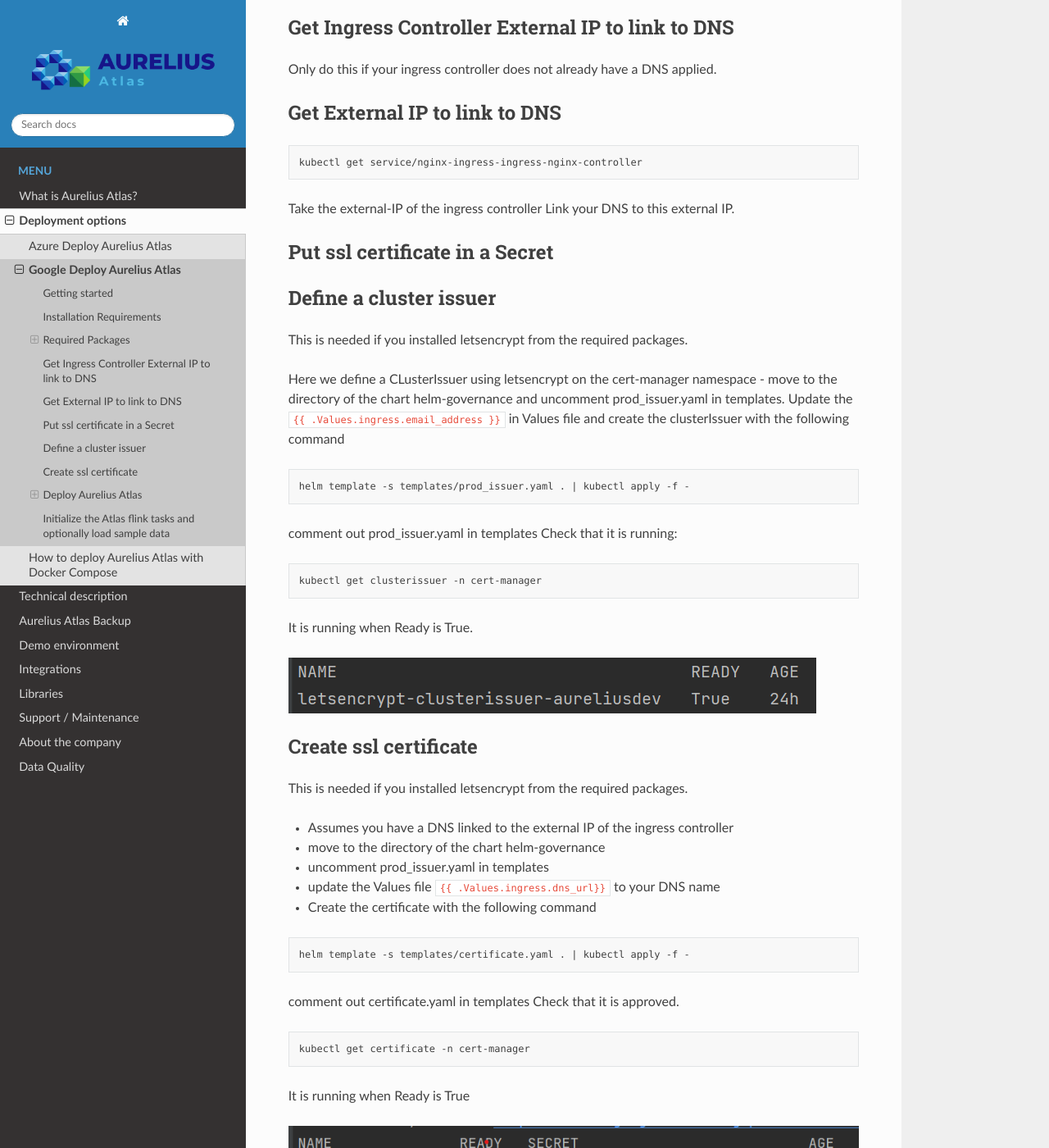
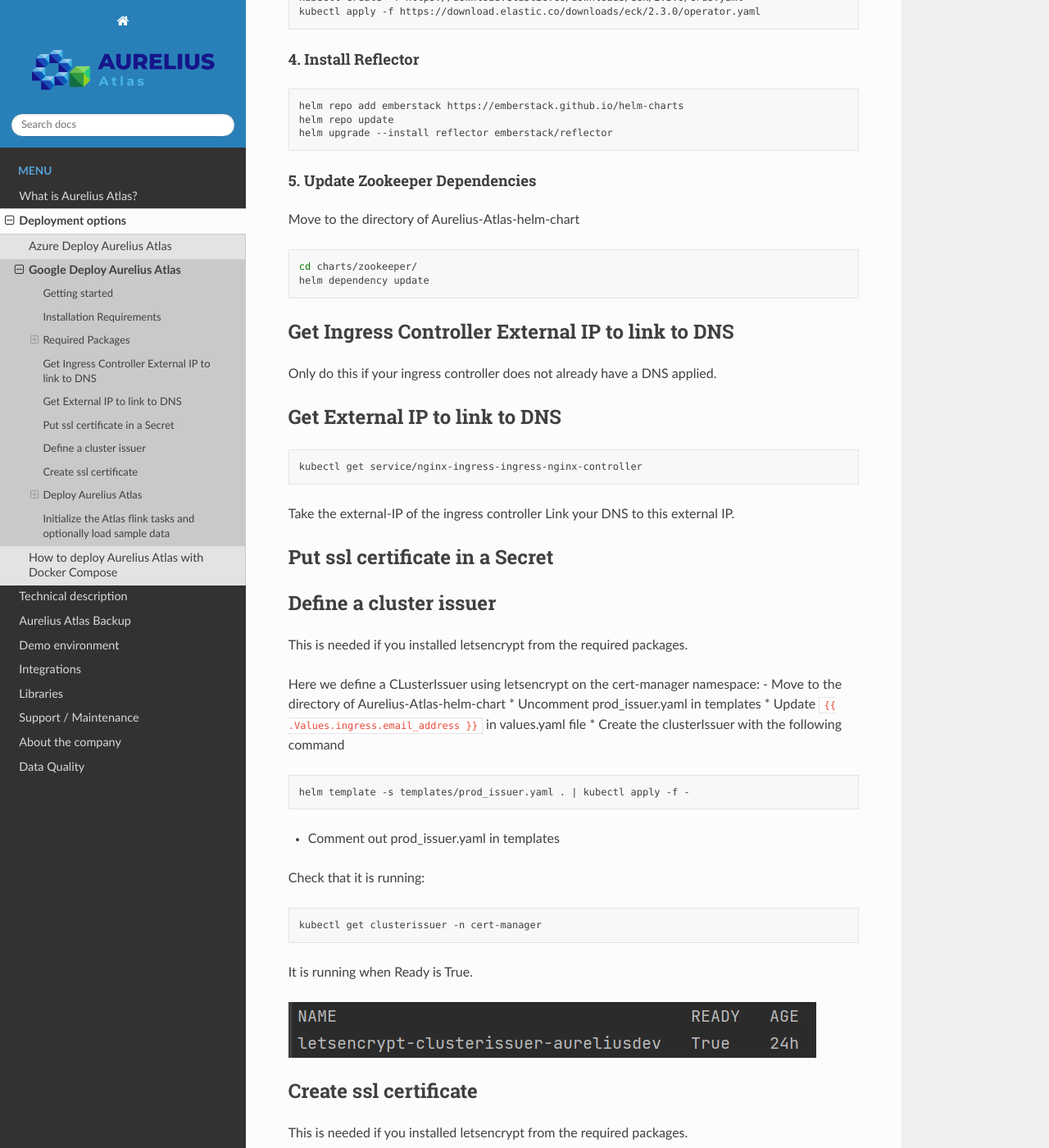
Before and after one commit to aureliusenterprise/doc_technical_manual, a Sphinx documentation site: the page built from DOc/docs/source/Options/Deployment/helm_google_deployment.rst, in a window 1280 px wide and 1400 px high, scrolled down 2031 px. Shown: the whole window at 82% size. Built offline with Sphinx 7.4.7 and the Read the Docs theme 2.0.0, drawn with Linux system fonts in a browser that asks for light colours; pages that are not in the unit, such as notebooks, are missing from menus; some of the changed text lies outside the part shown.

Commit message:
Google Cloud deployment Manual
- Updated the deployment manual to match the version in Aurelius-Atlas-helm-chart

```diff
--- a/DOc/docs/source/Options/Deployment/helm_google_deployment.rst
+++ b/DOc/docs/source/Options/Deployment/helm_google_deployment.rst
@@ -19,7 +19,7 @@
 -------------------------
 
 This installation assumes that you have:
-- a kubernetes cluster running with 2 Node of CPU 4 and 16GB
+- A kubernetes cluster running with 2 Node of CPU 4 and 16GB
 
 - Gcloud Cli installed
 
@@ -28,6 +28,8 @@
 - kubectl installed and linked to Gcloud Cli
 
   - `gcloud linked <https://cloud.google.com/kubernetes-engine/docs/how-to/cluster-access-for-kubectl#gcloud>`__
+
+- Helm installed locally
 
 - A DomainName
 
@@ -55,6 +57,8 @@
    - Used to reflect secrets across namespaces
    - Used in demo to share the DNS certificate to different namespace
 
+- Zookeeper
+
 The steps on how to install the required packages
 ~~~~~~~~~~~~~~~~~~~~~~~~~~~~~~~~~~~~~~~~~~~~~~~~~
 
@@ -70,7 +74,14 @@
 
    helm repo add jetstack https://charts.jetstack.io
    helm repo update
-   helm install  cert-manager jetstack/cert-manager   --namespace cert-manager   --create-namespace   --version v1.9.1 --set installCRDs=true
+   helm install  cert-manager jetstack/cert-manager   --namespace cert-manager   --create-namespace   --version v1.9.1   --set installCRDs=true   --set   global.leaderElection.namespace=cert-manager
+
+- It is successful when the output is like this:
+
+.. code:: bash
+
+   NOTES:
+   cert-manager v1.91 has been deployed successfully
 
 2. Install Ingress Nginx Controller
 '''''''''''''''''''''''''''''''''''
@@ -100,11 +111,20 @@
    helm repo update
    helm upgrade --install reflector emberstack/reflector
 
+5. Update Zookeeper Dependencies
+''''''''''''''''''''''''''''''''
+
+Move to the directory of Aurelius-Atlas-helm-chart
+
+.. code:: bash
+
+   cd charts/zookeeper/
+   helm dependency update
+
 Get Ingress Controller External IP to link to DNS
 -------------------------------------------------
 
-Only do this if your ingress controller does not already have a DNS
-applied.
+Only do this if your ingress controller does not already have a DNS applied.
 
 Get External IP to link to DNS
 ------------------------------
@@ -123,17 +143,19 @@
 
 This is needed if you installed letsencrypt from the required packages.
 
-Here we define a CLusterIssuer using letsencrypt on the cert-manager
-namespace - move to the directory of the chart helm-governance and
-uncomment prod_issuer.yaml in templates. Update the
-``{{ .Values.ingress.email_address }}`` in Values file and create the
-clusterIssuer with the following command
+Here we define a CLusterIssuer using letsencrypt on the cert-manager namespace:
+- Move to the directory of Aurelius-Atlas-helm-chart
+* Uncomment prod_issuer.yaml in templates
+* Update ``{{ .Values.ingress.email_address }}`` in values.yaml file
+* Create the clusterIssuer with the following command
 
 .. code:: bash
 
    helm template -s templates/prod_issuer.yaml . | kubectl apply -f -
 
-comment out prod_issuer.yaml in templates Check that it is running:
+* Comment out prod_issuer.yaml in templates
+
+Check that it is running:
 
 .. code:: bash
 
@@ -148,25 +170,25 @@
 
 This is needed if you installed letsencrypt from the required packages.
 
--  Assumes you have a DNS linked to the external IP of the ingress
-   controller
--  move to the directory of the chart helm-governance
--  uncomment prod_issuer.yaml in templates
--  update the Values file ``{{ .Values.ingress.dns_url}}`` to your DNS
-   name
+-  Assumes you have a DNS linked to the external IP of the ingress controller
+-  Move to the directory of Aurelius-Atlas-helm-chart
+-  Uncomment certificate.yaml in templates
+-  Update the Values file ``{{ .Values.ingress.dns_url}}`` to your DNS name
 -  Create the certificate with the following command
 
 .. code:: bash
 
    helm template -s templates/certificate.yaml . | kubectl apply -f -
 
-comment out certificate.yaml in templates Check that it is approved.
+* Comment out certificate.yaml in templates
+
+Check that it is approved:
 
 .. code:: bash
 
    kubectl get certificate -n cert-manager
 
-It is running when Ready is True
+It is running when Ready is True.
 
 .. image:: ../imgs/cert_aurelius_dev.png
 
@@ -183,9 +205,11 @@
 .. code:: bash
 
    kubectl create namespace <namespace>
-   cd helm-governance
+   cd Aurelius-Atlas-helm-chart
    helm dependency update
    helm install --generate-name -n <namespace>  -f values.yaml .
+
+Please note that it can take 5-10 minutes to deploy all services.
 
 Users with Randomized Passwords
 ~~~~~~~~~~~~~~~~~~~~~~~~~~~~~~~
```
